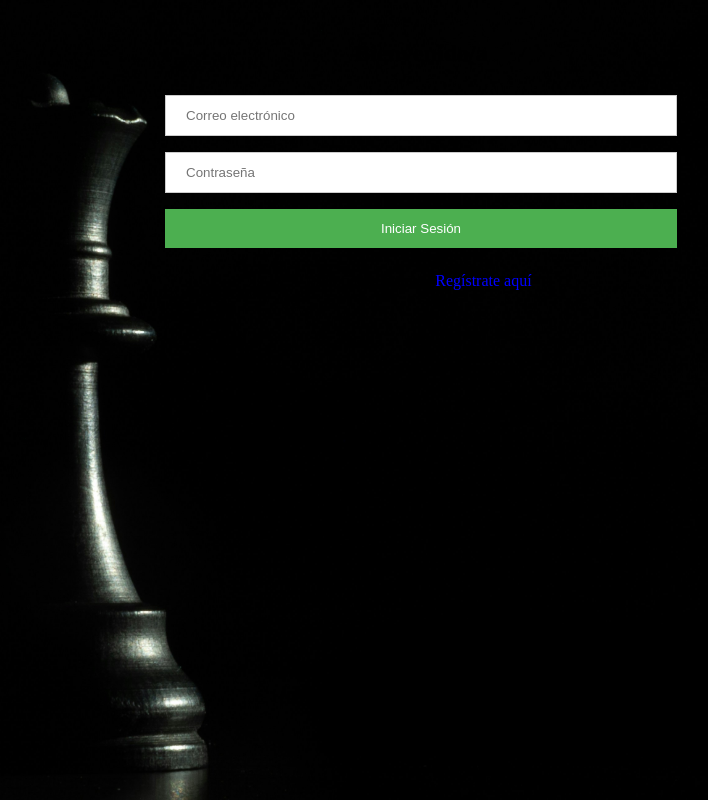
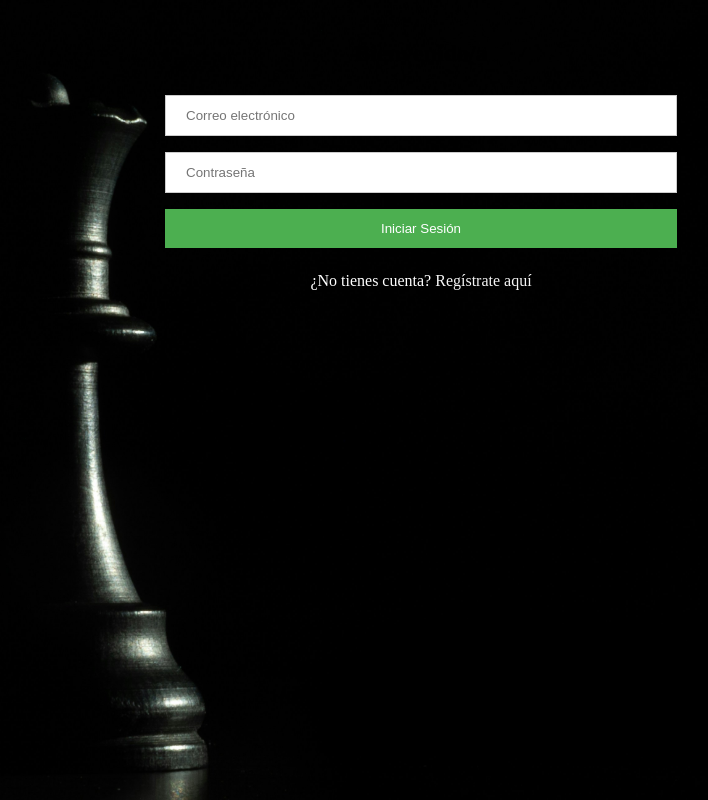
Before and after one commit to danii1107/PSI, a Vue app in the folder mychess-vue/: page /log-in in a window 1280 px wide. Shown: the whole page, without its empty margins (219-927 px from the left). Built offline with nearby package versions, Linux system fonts and the light colour scheme.

Commit message:
redirect to sign-up if u dont have an acc in login view

```diff
--- a/mychess-vue/src/views/LogInView.vue
+++ b/mychess-vue/src/views/LogInView.vue
@@ -7,15 +7,9 @@
 			<input type="password" v-model="loginPassword" placeholder="Contraseña" required>
 			<button type="submit">Iniciar Sesión</button>
 		</form>
-		<p v-if="!showRegisterForm">¿No tienes cuenta? <span class="toggle" @click="toggleForm">Regístrate aquí</span></p>
-		<form v-else @submit.prevent="register">
-			<input type="text" v-model="registerFullName" placeholder="Nombre completo" required>
-			<input type="email" v-model="registerEmail" placeholder="Correo electrónico" required>
-			<input type="password" v-model="registerPassword" placeholder="Contraseña" required>
-			<button type="submit">Registrarse</button>
-		</form>
+		<p class="register" v-if="!showRegisterForm">¿No tienes cuenta? <span class="toggle" @click="toggleForm">Regístrate aquí</span></p>
 		</div>
-	</div>
+		</div>
   </template>
 
   <script>
@@ -32,15 +26,10 @@
 	},
 	methods: {
 	  toggleForm() {
-		this.showRegisterForm = !this.showRegisterForm;
+		this.$router.push("/sign-up");
 	  },
 	  login() {
-		// Implement login logic here
 		alert('Login attempted');
-	  },
-	  register() {
-		// Implement register logic here
-		alert('Register attempted');
 	  },
 	},
   };
@@ -72,7 +61,7 @@
 	opacity: 0.8;
   }
   .toggle {
-	color: blue;
+	color: whitesmoke;
 	cursor: pointer;
   }
 
@@ -84,5 +73,8 @@
     background-repeat: no-repeat;
     background-position: center;
 }
+.register {
+	color: white;
+}
 
   </style>
```
Also changed, not shown: mychess-vue/src/App.vue (+5 -7 lines).
